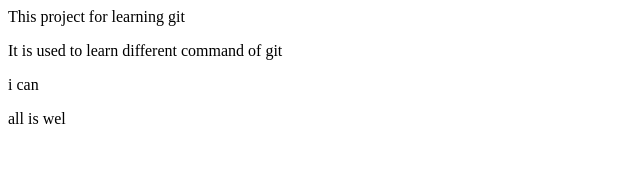
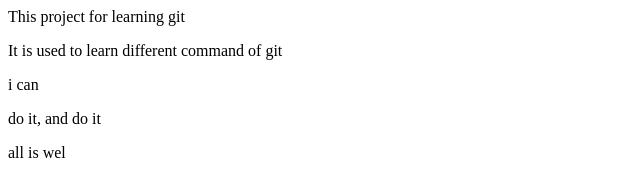
Before and after one commit to IrshanaC/sample_git, a plain HTML site: page hai.html in a window 1280 px wide. Shown: the full height of the page, 0-640 px from the left. Drawn offline with Linux system fonts and the light colour scheme.

Commit message:
modify in floder

```diff
--- a/hai.html
+++ b/hai.html
@@ -2,5 +2,6 @@
 <p>This project for learning git</p>
 <p>It is used to learn different command of git</p>
 <p>i can </p>
+<p>  do it, and do it</p>
 <p>all is wel</p>
 </html>
```
